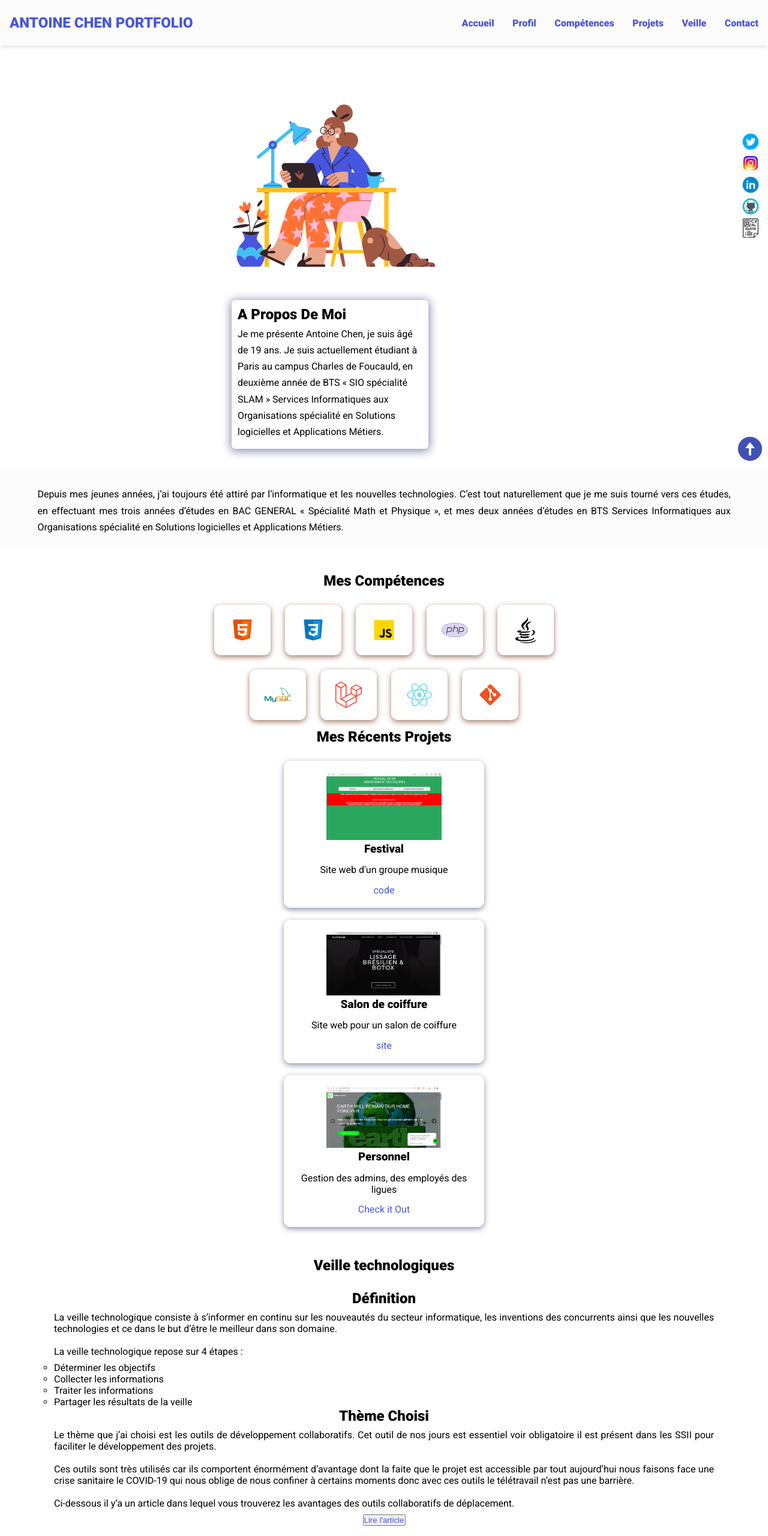
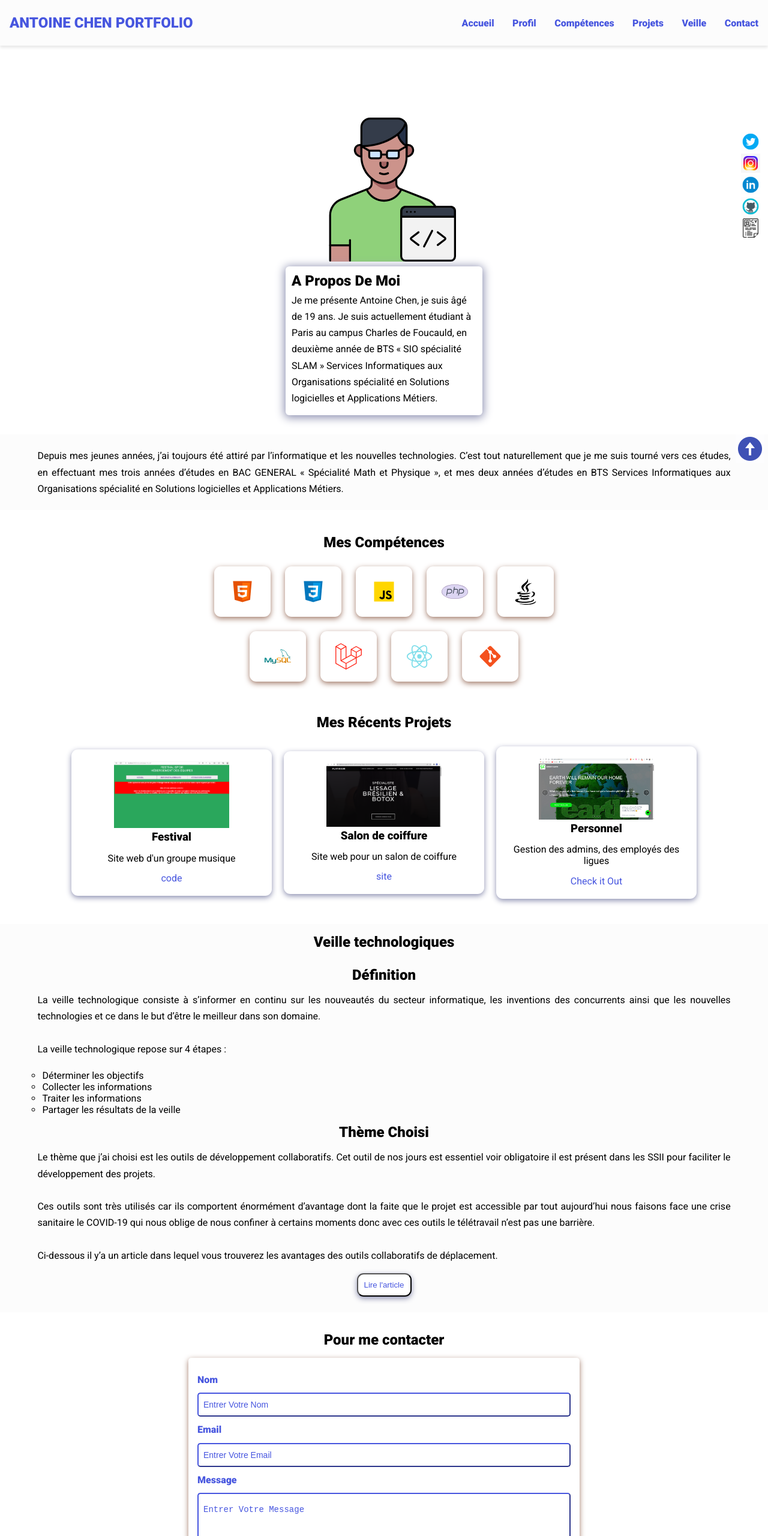
Before and after one commit to Sachachen/chen-portfolio, a plain HTML site: page index.html in a window 1280 px wide. Shown: the top 2560 px of the page at 60% size. Drawn offline with nearby package versions, Linux system fonts and the light colour scheme.

Commit message:
Modification du design

```diff
--- a/assets/css/styles.css
+++ b/assets/css/styles.css
@@ -96,16 +96,12 @@ nav ul li {
   display: flex;
   align-items: center;
   justify-content: center;
-  max-width: 68.75rem;
-  margin-top: -4rem;
   flex-direction: column;
-  gap: 0;
-
 }
 
 .hero img {
-  height: 37.5rem;
-  width: 30rem;
+  height: 30rem;
+  width: 15rem;
 }
 
 .bio {
@@ -131,10 +127,10 @@ nav ul li {
   padding: 1rem 3.5rem;
 }
 
-.more-about h2 {
+/* .more-about h2 {
   margin-bottom: var(--bottom-margin);
   text-align: center;
-}
+} */
 
 .more-about p {
   line-height: var(--line-height);
@@ -143,10 +139,10 @@ nav ul li {
 }
 
 .Veille {
-  max-width: 68.75rem;
-  margin: auto;
+  background-color: var(--bg-color);
+  margin-top: 2rem;
+  padding: 1rem 3.5rem;
   text-align: center;
-  margin-top: 2.5rem;
 }
 
 .Veille h2 {
@@ -155,14 +151,26 @@ nav ul li {
 }
 
 .Veille p {
-  margin-bottom: var(--bottom-margin);
+  line-height: var(--line-height);
+  padding: 0.4rem;
   text-align: justify;
 }
 
 .Veille ul {
   list-style-type: circle;
   text-align: justify;
+  padding: 0.9rem;
 }
+
+.Veille button {
+  background-color: #fff;
+  border-radius: 11px;
+  box-shadow: 0 3px 10px var(--primary-shadow);
+  padding: 10px;
+  margin: 10px;
+}
+
+
 
 .skills {
   max-width: 68.75rem;
@@ -192,6 +200,13 @@ nav ul li {
   margin: 10px;
 }
 
+.projects {
+  max-width: 68.75rem;
+  margin: auto;
+  text-align: center;
+  margin-top: 2.5rem;
+}
+
 .project-pic {
   width: 65%;
   height: 60%;
@@ -201,7 +216,7 @@ nav ul li {
   display: flex;
   align-items: center;
   justify-content: center;
-  flex-direction: column;
+  flex-direction: line;
 }
 
 .projects-title {
--- a/index.html
+++ b/index.html
@@ -26,7 +26,7 @@
       rel="stylesheet"
       href="https://cdnjs.cloudflare.com/ajax/libs/animate.css/4.1.1/animate.min.css"
     />
-    <title>Antoine Chen | Devellopeur web</title>
+    <title>Antoine Chen | Developpeur web</title>
   </head>
 
   <!-- @media screen and (max-width: 720px) {
@@ -50,9 +50,9 @@
         </button>
     </nav>
     <!-- Hero Section -->
-    <section class="hero" id="about">
+    <section class="hero" id="hero">
       <img
-        src="assets/images/wfh_1.svg"
+        src="assets/images/developer.svg"
         alt="antoine-chen"
         loading="lazy"
         class="hero-img"
@@ -67,7 +67,6 @@
 
     <!-- More about -->
     <section class="more-about">
-      <h2></h2>
       <p>
         Depuis mes jeunes années, j’ai toujours été attiré par l’informatique et les nouvelles technologies. C’est tout naturellement que je me suis tourné vers ces études, en effectuant mes trois années d’études en BAC GENERAL « Spécialité Math et Physique », et mes deux années d’études en BTS Services Informatiques aux Organisations spécialité en Solutions logicielles et Applications Métiers.
       </p>
@@ -183,6 +182,7 @@
           </p>
           <a href="https://github.com/Sachachen/AP-personnel" target="_blank" class="project-link">Check it Out</a>
         </div>
+
       </div>
     </section>
    <!-- Veille -->
@@ -209,7 +209,9 @@
                 <br><br>
                 Ci-dessous il y’a un article dans lequel vous trouverez les avantages des outils collaboratifs de déplacement.
               </p>
-              <button><a href="https://www.mbdconsulting.ch/publications/les-outils-collaboratifs-un-atout-dans-la-transformation-des-entreprises">Lire l'article</a></button>
+              <button class="button">
+                <a href="https://www.mbdconsulting.ch/publications/les-outils-collaboratifs-un-atout-dans-la-transformation-des-entreprises">Lire l'article</a>
+              </button>
    </section>
 
     <!-- Contact section -->
@@ -311,11 +313,11 @@
     <!-- Website scripts -->
     <script src="assets/js/app.js"></script>
     <i class="scroll-up" id="scroll-up"
-    ><img
+    ><a href="#"><img
       src="assets/icons/icons8-upward-arrow.gif"
       class="socicon up-arrow"
       alt="scroll-up"
-    /></i>
+    /></a></i>
 
     <!-- Ion icons scripts -->
     <script
```
Also changed, not shown: assets/images/developer.svg (added), assets/images/wfh_1.svg (deleted).
